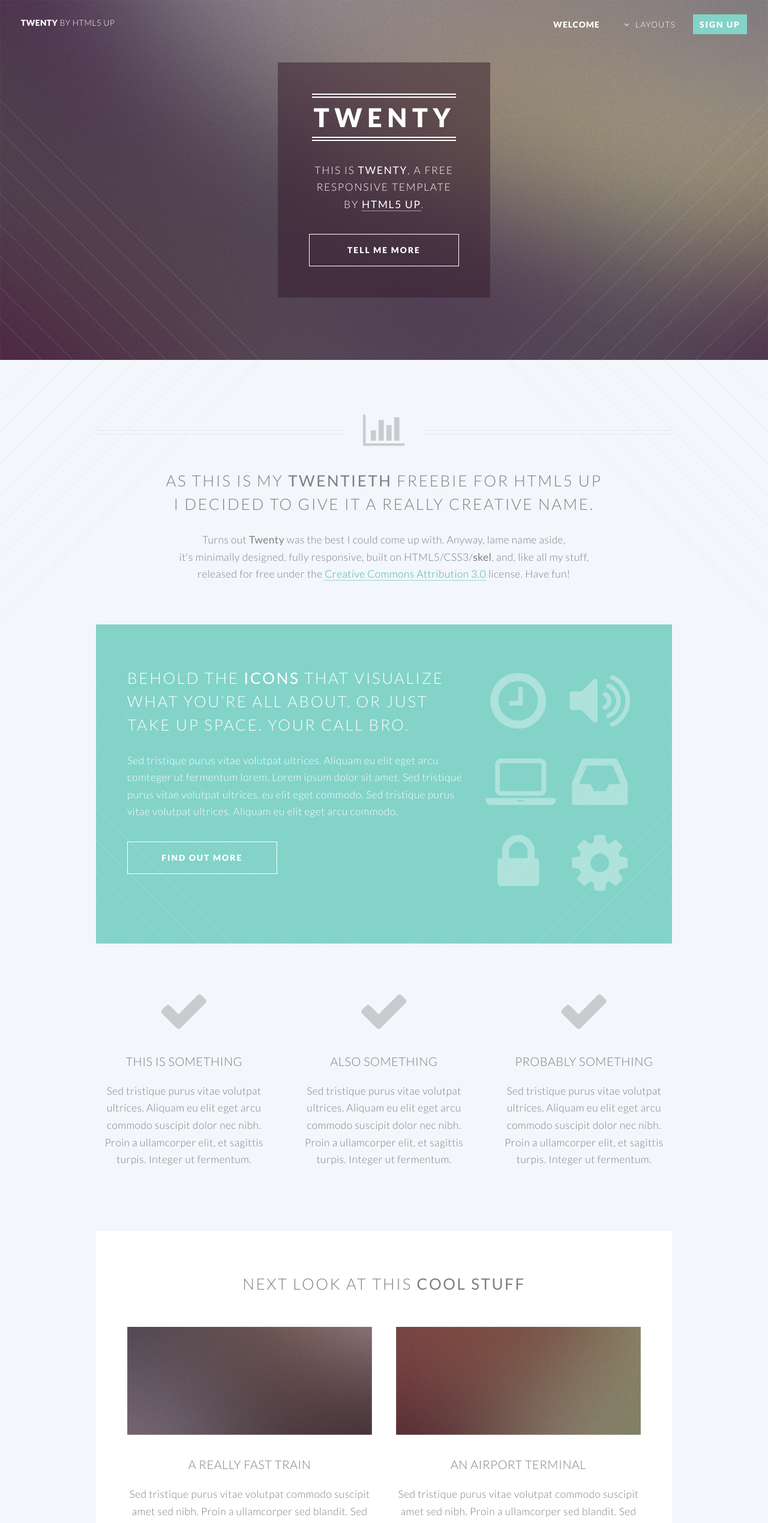
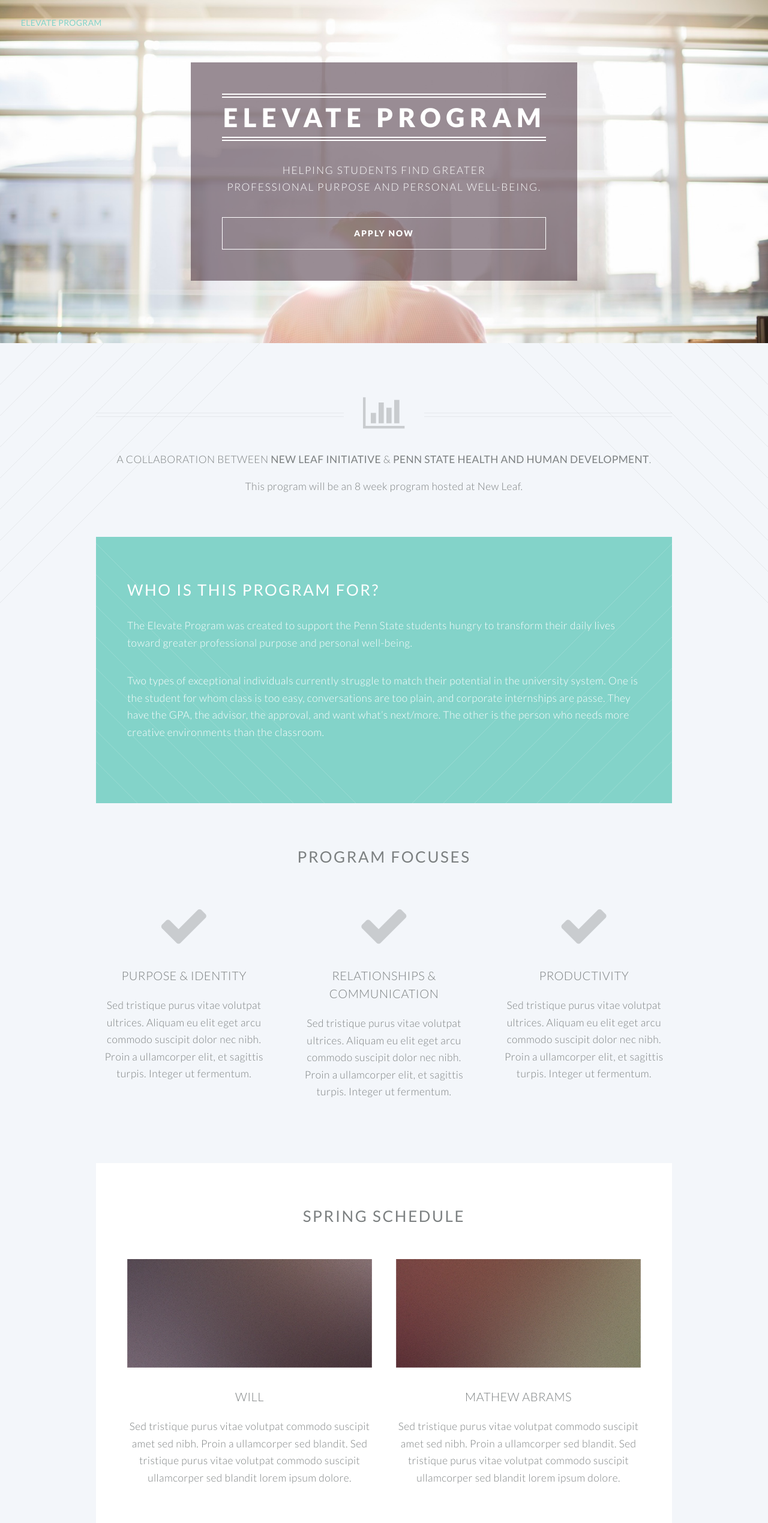
Before and after one commit to williamcferg/elevate_website, a plain HTML site: page index.html in a window 1280 px wide. Shown: the top 2539 px of the page at 60% size. Drawn offline with Linux system fonts and the light colour scheme.

Commit message:
New page cntent

```diff
--- a/assets/css/main.css
+++ b/assets/css/main.css
@@ -2192,6 +2192,7 @@
 		#header h1 {
 			font-weight: 900;
 			margin: 0;
+			color: #83d3c9;
 		}
 
 			#header h1 span {
@@ -2388,7 +2389,7 @@
 	#banner {
 		background-attachment: scroll, scroll, scroll, fixed;
 		background-color: #645862;
-		background-image: url("images/light-bl.svg"), url("images/light-br.svg"), url("images/overlay.png"), url("../../images/banner.jpg");
+		background-image: url(""), url(""), url(""), url("../../images/background.jpg");
 		background-position: bottom left, bottom right, top left, top center;
 		background-repeat: no-repeat, no-repeat, repeat, no-repeat;
 		background-size: 25em, 25em, auto, cover;
@@ -2486,7 +2487,7 @@
 	#cta {
 		background-attachment: scroll, scroll, scroll, fixed;
 		background-color: #645862;
-		background-image: url("images/light-tl.svg"), url("images/light-tr.svg"), url("images/overlay.png"), url("../../images/banner.jpg");
+		background-image: url(""), url(""), url(""), url("../../images/background.jpg");
 		background-position: top left, top right, top left, bottom center;
 		background-repeat: no-repeat, no-repeat, repeat, no-repeat;
 		background-size: 25em, 25em, auto, cover;
@@ -2497,6 +2498,7 @@
 
 		#cta header {
 			margin-bottom: 2em;
+			color: #645862;
 		}
 
 /* Footer */
--- a/index.html
+++ b/index.html
@@ -1,7 +1,7 @@
 <!DOCTYPE HTML>
 <html>
 	<head>
-		<title>Twenty by HTML5 UP</title>
+		<title>Elevate Program</title>
 		<meta charset="utf-8" />
 		<meta name="viewport" content="width=device-width, initial-scale=1" />
 		<!--[if lte IE 8]><script src="assets/js/ie/html5shiv.js"></script><![endif]-->
@@ -14,32 +14,7 @@
 
 			<!-- Header -->
 				<header id="header" class="alt">
-					<h1 id="logo"><a href="index.html">Twenty <span>by HTML5 UP</span></a></h1>
-					<nav id="nav">
-						<ul>
-							<li class="current"><a href="index.html">Welcome</a></li>
-							<li class="submenu">
-								<a href="#">Layouts</a>
-								<ul>
-									<li><a href="left-sidebar.html">Left Sidebar</a></li>
-									<li><a href="right-sidebar.html">Right Sidebar</a></li>
-									<li><a href="no-sidebar.html">No Sidebar</a></li>
-									<li><a href="contact.html">Contact</a></li>
-									<li class="submenu">
-										<a href="#">Submenu</a>
-										<ul>
-											<li><a href="#">Dolore Sed</a></li>
-											<li><a href="#">Consequat</a></li>
-											<li><a href="#">Lorem Magna</a></li>
-											<li><a href="#">Sed Magna</a></li>
-											<li><a href="#">Ipsum Nisl</a></li>
-										</ul>
-									</li>
-								</ul>
-							</li>
-							<li><a href="#" class="button special">Sign Up</a></li>
-						</ul>
-					</nav>
+					<h1 id="logo"><a href="index.html"><strong>Elevate Program</strong></a></h1>
 				</header>
 
 			<!-- Banner -->
@@ -54,16 +29,12 @@
 					<div class="inner">
 
 						<header>
-							<h2>TWENTY</h2>
+							<h2>Elevate Program</h2>
 						</header>
-						<p>This is <strong>Twenty</strong>, a free
-						<br />
-						responsive template
-						<br />
-						by <a href="http://html5up.net">HTML5 UP</a>.</p>
+						<p>Helping students find greater <br> professional purpose and personal well-being.</p>
 						<footer>
 							<ul class="buttons vertical">
-								<li><a href="#main" class="button fit scrolly">Tell Me More</a></li>
+								<li><a href="#main" class="button fit scrolly">Apply Now</a></li>
 							</ul>
 						</footer>
 
@@ -76,34 +47,28 @@
 
 					<header class="special container">
 						<span class="icon fa-bar-chart-o"></span>
-						<h2>As this is my <strong>twentieth</strong> freebie for HTML5 UP
-						<br />
-						I decided to give it a really creative name.</h2>
-						<p>Turns out <strong>Twenty</strong> was the best I could come up with. Anyway, lame name aside,
-						<br />
-						it's minimally designed, fully responsive, built on HTML5/CSS3/<strong>skel</strong>,
-						and, like all my stuff,
-						<br />
-						released for free under the <a href="http://html5up.net/license">Creative Commons Attribution 3.0</a> license. Have fun!</p>
+						<h4>A collaboration between <strong>New Leaf Initiative</strong> & <strong>Penn State Health and Human Development</strong>.</h4>
+						<p>This program will be an 8 week program hosted at New Leaf.</p>
 					</header>
 
 					<!-- One -->
 						<section class="wrapper style2 container special-alt">
-							<div class="row 50%">
-								<div class="8u 12u(narrower)">
+							<!-- <div class="row 50%">
+								<div class="8u 12u(narrower)"> -->
 
 									<header>
-										<h2>Behold the <strong>icons</strong> that visualize what you’re all about. or just take up space. your call bro.</h2>
+										<h2><strong>Who is this program for?</strong></h2>
 									</header>
-									<p>Sed tristique purus vitae volutpat ultrices. Aliquam eu elit eget arcu comteger ut fermentum lorem. Lorem ipsum dolor sit amet. Sed tristique purus vitae volutpat ultrices. eu elit eget commodo. Sed tristique purus vitae volutpat ultrices. Aliquam eu elit eget arcu commodo.</p>
-									<footer>
+									<p>The Elevate Program was created to support the Penn State students hungry to transform their daily lives toward greater professional purpose and personal well-being.</p>
+									<p>Two types of exceptional individuals currently struggle to match their potential in the university system. One is the student for whom class is too easy, conversations are too plain, and corporate internships are passe. They have the GPA, the advisor, the approval, and want what’s next/more. The other is the person who needs more creative environments than the classroom.</p>
+									<!-- <footer>
 										<ul class="buttons">
 											<li><a href="#" class="button">Find Out More</a></li>
 										</ul>
-									</footer>
+									</footer> -->
 
-								</div>
-								<div class="4u 12u(narrower) important(narrower)">
+								<!-- </div> -->
+								<!-- <div class="4u 12u(narrower) important(narrower)">
 
 									<ul class="featured-icons">
 										<li><span class="icon fa-clock-o"><span class="label">Feature 1</span></span></li>
@@ -114,19 +79,24 @@
 										<li><span class="icon fa-cog"><span class="label">Feature 6</span></span></li>
 									</ul>
 
-								</div>
-							</div>
+								</div> -->
+							<!-- </div> -->
 						</section>
 
 					<!-- Two -->
 						<section class="wrapper style1 container special">
+
+							<header class="major">
+								<h2><strong>Program Focuses</strong></h2>
+							</header>
+
 							<div class="row">
 								<div class="4u 12u(narrower)">
 
 									<section>
 										<span class="icon featured fa-check"></span>
 										<header>
-											<h3>This is Something</h3>
+											<h3>Purpose & Identity</h3>
 										</header>
 										<p>Sed tristique purus vitae volutpat ultrices. Aliquam eu elit eget arcu commodo suscipit dolor nec nibh. Proin a ullamcorper elit, et sagittis turpis. Integer ut fermentum.</p>
 									</section>
@@ -137,7 +107,7 @@
 									<section>
 										<span class="icon featured fa-check"></span>
 										<header>
-											<h3>Also Something</h3>
+											<h3>Relationships & Communication</h3>
 										</header>
 										<p>Sed tristique purus vitae volutpat ultrices. Aliquam eu elit eget arcu commodo suscipit dolor nec nibh. Proin a ullamcorper elit, et sagittis turpis. Integer ut fermentum.</p>
 									</section>
@@ -148,7 +118,7 @@
 									<section>
 										<span class="icon featured fa-check"></span>
 										<header>
-											<h3>Probably Something</h3>
+											<h3>Productivity</h3>
 										</header>
 										<p>Sed tristique purus vitae volutpat ultrices. Aliquam eu elit eget arcu commodo suscipit dolor nec nibh. Proin a ullamcorper elit, et sagittis turpis. Integer ut fermentum.</p>
 									</section>
@@ -161,7 +131,7 @@
 						<section class="wrapper style3 container special">
 
 							<header class="major">
-								<h2>Next look at this <strong>cool stuff</strong></h2>
+								<h2><strong>Spring Schedule</strong></h2>
 							</header>
 
 							<div class="row">
@@ -170,7 +140,7 @@
 									<section>
 										<a href="#" class="image featured"><img src="images/pic01.jpg" alt="" /></a>
 										<header>
-											<h3>A Really Fast Train</h3>
+											<h3>Will</h3>
 										</header>
 										<p>Sed tristique purus vitae volutpat commodo suscipit amet sed nibh. Proin a ullamcorper sed blandit. Sed tristique purus vitae volutpat commodo suscipit ullamcorper sed blandit lorem ipsum dolore.</p>
 									</section>
@@ -181,7 +151,7 @@
 									<section>
 										<a href="#" class="image featured"><img src="images/pic02.jpg" alt="" /></a>
 										<header>
-											<h3>An Airport Terminal</h3>
+											<h3>Mathew Abrams</h3>
 										</header>
 										<p>Sed tristique purus vitae volutpat commodo suscipit amet sed nibh. Proin a ullamcorper sed blandit. Sed tristique purus vitae volutpat commodo suscipit ullamcorper sed blandit lorem ipsum dolore.</p>
 									</section>
@@ -194,7 +164,7 @@
 									<section>
 										<a href="#" class="image featured"><img src="images/pic03.jpg" alt="" /></a>
 										<header>
-											<h3>Hyperspace Travel</h3>
+											<h3>Alan Webb</h3>
 										</header>
 										<p>Sed tristique purus vitae volutpat commodo suscipit amet sed nibh. Proin a ullamcorper sed blandit. Sed tristique purus vitae volutpat commodo suscipit ullamcorper sed blandit lorem ipsum dolore.</p>
 									</section>
@@ -205,19 +175,13 @@
 									<section>
 										<a href="#" class="image featured"><img src="images/pic04.jpg" alt="" /></a>
 										<header>
-											<h3>And Another Train</h3>
+											<h3>Rebecca Kaufman</h3>
 										</header>
 										<p>Sed tristique purus vitae volutpat commodo suscipit amet sed nibh. Proin a ullamcorper sed blandit. Sed tristique purus vitae volutpat commodo suscipit ullamcorper sed blandit lorem ipsum dolore.</p>
 									</section>
 
 								</div>
 							</div>
-
-							<footer class="major">
-								<ul class="buttons">
-									<li><a href="#" class="button">See More</a></li>
-								</ul>
-							</footer>
 
 						</section>
 
@@ -227,13 +191,12 @@
 				<section id="cta">
 
 					<header>
-						<h2>Ready to do <strong>something</strong>?</h2>
-						<p>Proin a ullamcorper elit, et sagittis turpis integer ut fermentum.</p>
+						<h2><strong>Ready to do something?</strong></h2>
+						<p><strong>We aren't just invested in your ideas and projects. We are invested in you.</strong></p>
 					</header>
 					<footer>
 						<ul class="buttons">
-							<li><a href="#" class="button special">Take My Money</a></li>
-							<li><a href="#" class="button">LOL Wut</a></li>
+							<li><a href="#" class="button special">Apply Now</a></li>
 						</ul>
 					</footer>
 
@@ -242,13 +205,7 @@
 			<!-- Footer -->
 				<footer id="footer">
 
-					<ul class="icons">
-						<li><a href="#" class="icon circle fa-twitter"><span class="label">Twitter</span></a></li>
-						<li><a href="#" class="icon circle fa-facebook"><span class="label">Facebook</span></a></li>
-						<li><a href="#" class="icon circle fa-google-plus"><span class="label">Google+</span></a></li>
-						<li><a href="#" class="icon circle fa-github"><span class="label">Github</span></a></li>
-						<li><a href="#" class="icon circle fa-dribbble"><span class="label">Dribbble</span></a></li>
-					</ul>
+					<p>Made with &hearts; by New Leaf Initiative.</p>
 
 					<ul class="copyright">
 						<li>&copy; Untitled</li><li>Design: <a href="http://html5up.net">HTML5 UP</a></li>
```
Also changed, not shown: images/background.jpg (added), 1 other file.
